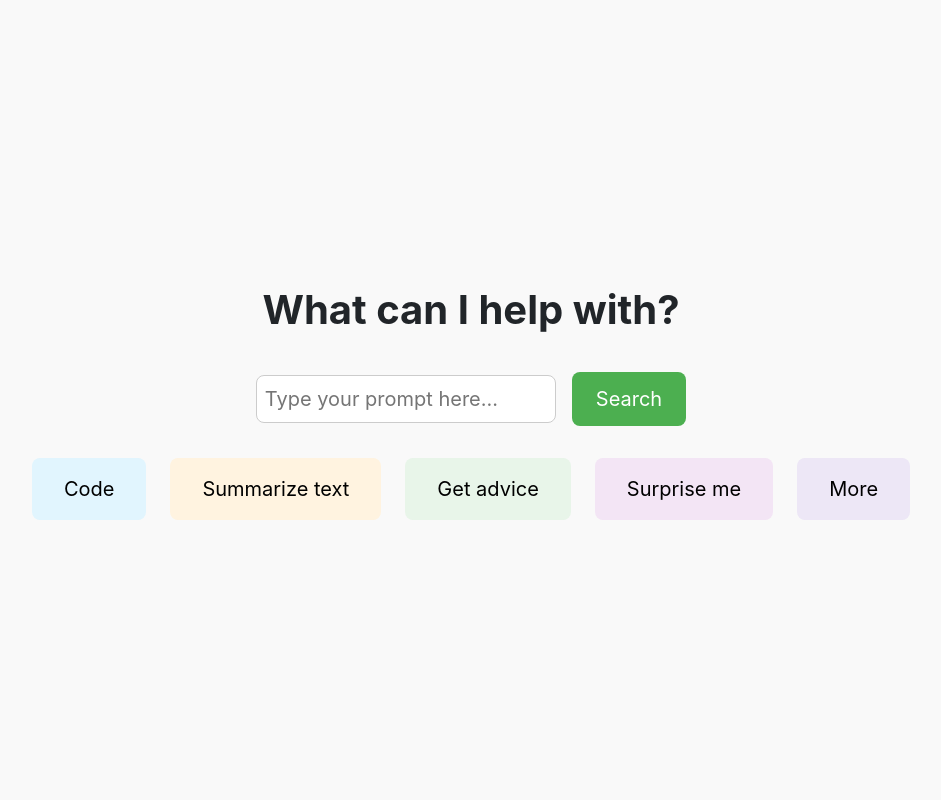
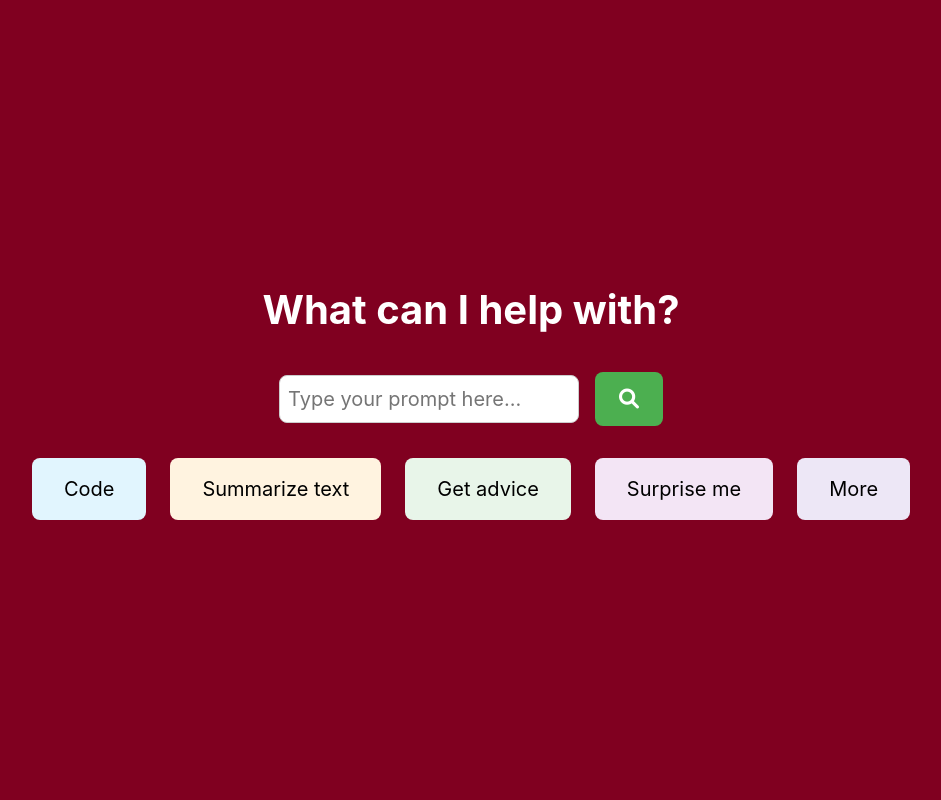
Before and after one commit to CSEN-SCU/csen-174-f24-project-aiscu, a Django app: page /home in a window 1280 px wide. Shown: the whole page, without its empty margins (169-1110 px from the left). Run offline with Django 5.2, Linux system fonts and the light colour scheme; some libraries are stand-ins or nearby versions.

Commit message:
Update home.html

```diff
--- a/django_chatbot/templates/home.html
+++ b/django_chatbot/templates/home.html
@@ -9,13 +9,14 @@
     align-items: center;
     justify-content: center;
     height: 100vh;
-    background-color: #f9f9f9;
+    background-color: #800020;
   }
 
   .title {
     font-size: 2.5rem;
     font-weight: bold;
     margin-bottom: 2rem;
+    color: white;
   }
 
   .input-container {
@@ -80,7 +81,9 @@
   <div class="title">What can I help with?</div>
   <div class="input-container">
     <input type="text" class="input-prompt" placeholder="Type your prompt here..." id="userPrompt">
-    <button class="btn-search" onclick="submitPrompt()">Search</button>
+    <button class="btn-search" onclick="submitPrompt()">
+     <i class="fas fa-search"> </i>
+    </button>
   </div>
   <div class="options-container">
     <button class="option-button btn-code">Code</button>
```
